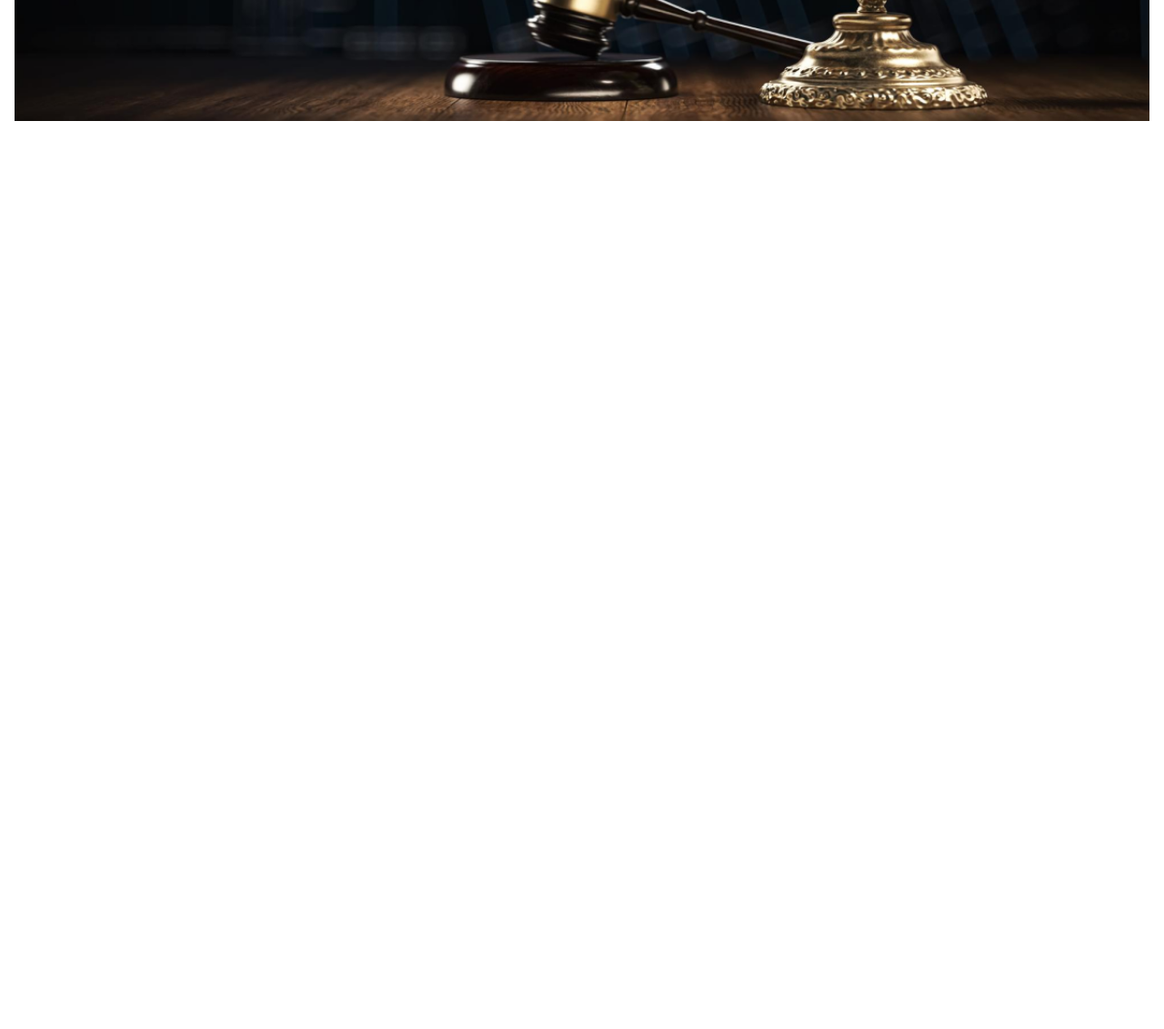
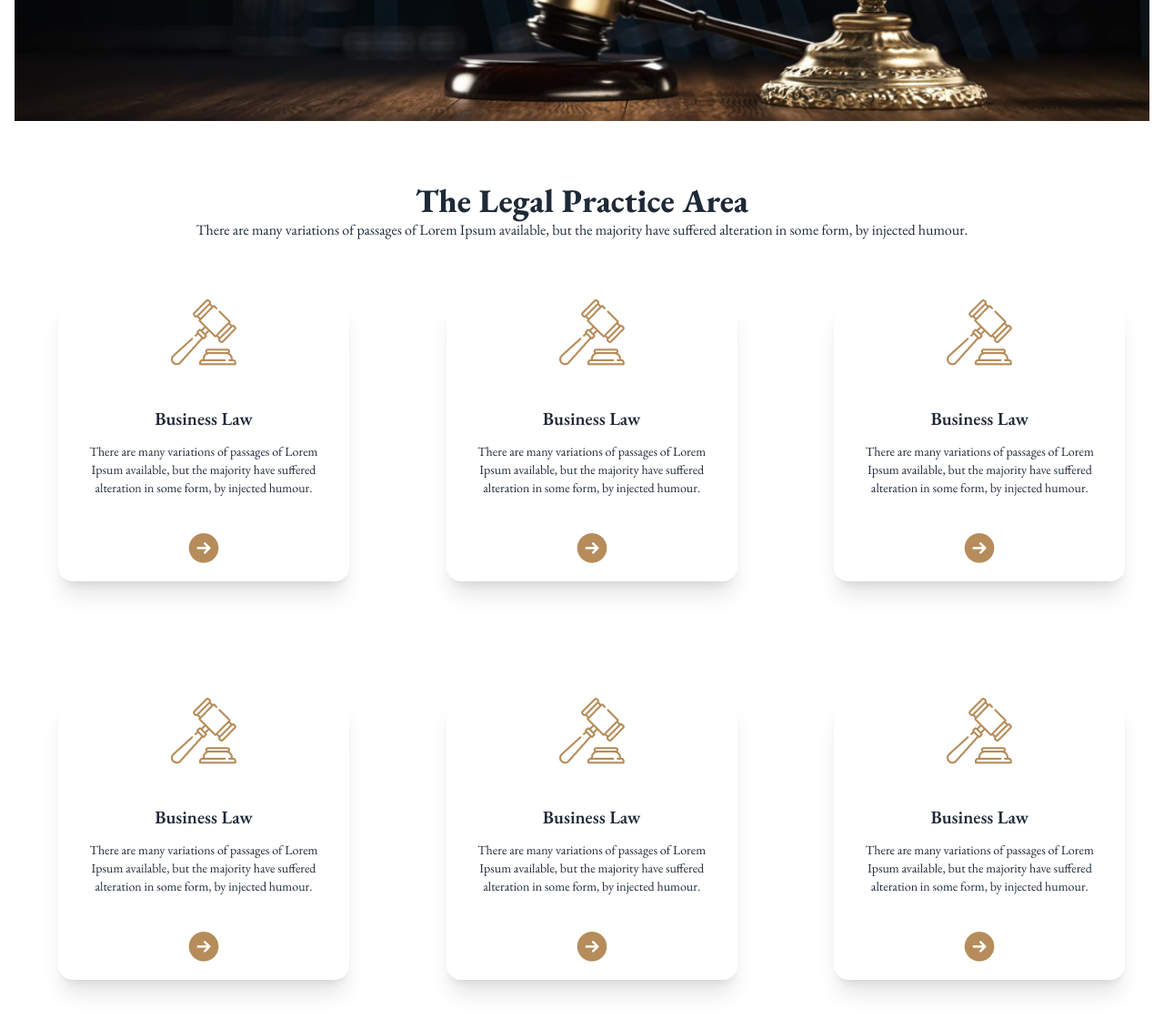
Before and after one commit to Ahammad204/legal-solution, a plain HTML site: page index.html in a window 1280 px wide. Shown: the part 503-1634 px from the top of the page at 91% size. Before the commit the page ends 800 px from the top, so only its background shows below. Drawn offline with nearby package versions, Linux system fonts and the light colour scheme.

Commit message:
added legal

```diff
--- a/index.html
+++ b/index.html
@@ -100,6 +100,96 @@
     </header>
     <main>
 
+    <!-- legal practice -->
+<section class="container mx-auto my-5">
+    <div class="text-center">
+        <h1 class="text-4xl font-extrabold">The Legal Practice Area</h1>
+        <p>There are many variations of passages of Lorem Ipsum available, but the majority have suffered alteration in some form, by injected humour.</p>
+    </div>
+    <div class="grid grid-cols-1 md:grid-cols-2 lg:grid-cols-3 ">
+        <!-- card-1 -->
+        <div class="card  card-compact my-16 mx-8 md:mx-16 sm:w-80 lg:w-90 md:w-80 flex flex-col items-center text-center justify-center bg-base-100 shadow-xl">
+            <figure class="mb-4 md:mb-7">
+                <img src="./images/business.png" alt="Shoes" />
+            </figure>
+            <div class="card-body text-center">
+                <h2 class="card-title mb-4 md:mb-7 flex justify-center">Business Law</h2>
+                <p class="mb-4 md:mb-7">There are many variations of passages of Lorem Ipsum available, but the majority have suffered alteration in some form, by injected humour.</p>
+                <div class="flex justify-center">
+                    <img src="./images/Frame.png" alt="">
+                </div>
+            </div>
+        </div>
+        <!-- card-1 -->
+        <div class="card  card-compact my-16 mx-8 md:mx-16 sm:w-80 lg:w-90 md:w-80 flex flex-col items-center text-center justify-center bg-base-100 shadow-xl">
+            <figure class="mb-4 md:mb-7">
+                <img src="./images/business.png" alt="Shoes" />
+            </figure>
+            <div class="card-body text-center">
+                <h2 class="card-title mb-4 md:mb-7 flex justify-center">Business Law</h2>
+                <p class="mb-4 md:mb-7">There are many variations of passages of Lorem Ipsum available, but the majority have suffered alteration in some form, by injected humour.</p>
+                <div class="flex justify-center">
+                    <img src="./images/Frame.png" alt="">
+                </div>
+            </div>
+        </div>
+        <!-- card-1 -->
+        <div class="card  card-compact my-16 mx-8 md:mx-16 sm:w-80 lg:w-90 md:w-80 flex flex-col items-center text-center justify-center bg-base-100 shadow-xl">
+            <figure class="mb-4 md:mb-7">
+                <img src="./images/business.png" alt="Shoes" />
+            </figure>
+            <div class="card-body text-center">
+                <h2 class="card-title mb-4 md:mb-7 flex justify-center">Business Law</h2>
+                <p class="mb-4 md:mb-7">There are many variations of passages of Lorem Ipsum available, but the majority have suffered alteration in some form, by injected humour.</p>
+                <div class="flex justify-center">
+                    <img src="./images/Frame.png" alt="">
+                </div>
+            </div>
+        </div>
+        <!-- card-1 -->
+        <div class="card  card-compact my-16 mx-8 md:mx-16 sm:w-80 lg:w-90 md:w-80 flex flex-col items-center text-center justify-center bg-base-100 shadow-xl">
+            <figure class="mb-4 md:mb-7">
+                <img src="./images/business.png" alt="Shoes" />
+            </figure>
+            <div class="card-body text-center">
+                <h2 class="card-title mb-4 md:mb-7 flex justify-center">Business Law</h2>
+                <p class="mb-4 md:mb-7">There are many variations of passages of Lorem Ipsum available, but the majority have suffered alteration in some form, by injected humour.</p>
+                <div class="flex justify-center">
+                    <img src="./images/Frame.png" alt="">
+                </div>
+            </div>
+        </div>
+        <!-- card-1 -->
+        <div class="card  card-compact my-16 mx-8 md:mx-16 sm:w-80 lg:90 md:w-80 flex flex-col items-center text-center justify-center bg-base-100 shadow-xl">
+            <figure class="mb-4 md:mb-7">
+                <img src="./images/business.png" alt="Shoes" />
+            </figure>
+            <div class="card-body text-center">
+                <h2 class="card-title mb-4 md:mb-7 flex justify-center">Business Law</h2>
+                <p class="mb-4 md:mb-7">There are many variations of passages of Lorem Ipsum available, but the majority have suffered alteration in some form, by injected humour.</p>
+                <div class="flex justify-center">
+                    <img src="./images/Frame.png" alt="">
+                </div>
+            </div>
+        </div>
+        <!-- card-1 -->
+        <div class="card  card-compact my-16 mx-8 md:mx-16 sm:w-80 lg:w-90 md:w-80 flex flex-col items-center text-center justify-center bg-base-100 shadow-xl">
+            <figure class="mb-4 md:mb-7">
+                <img src="./images/business.png" alt="Shoes" />
+            </figure>
+            <div class="card-body text-center">
+                <h2 class="card-title mb-4 md:mb-7 flex justify-center">Business Law</h2>
+                <p class="mb-4 md:mb-7">There are many variations of passages of Lorem Ipsum available, but the majority have suffered alteration in some form, by injected humour.</p>
+                <div class="flex justify-center">
+                    <img src="./images/Frame.png" alt="">
+                </div>
+            </div>
+        </div>
+    </div>
+</section>
+
+
+
     </main>
     <footer>
 
```
